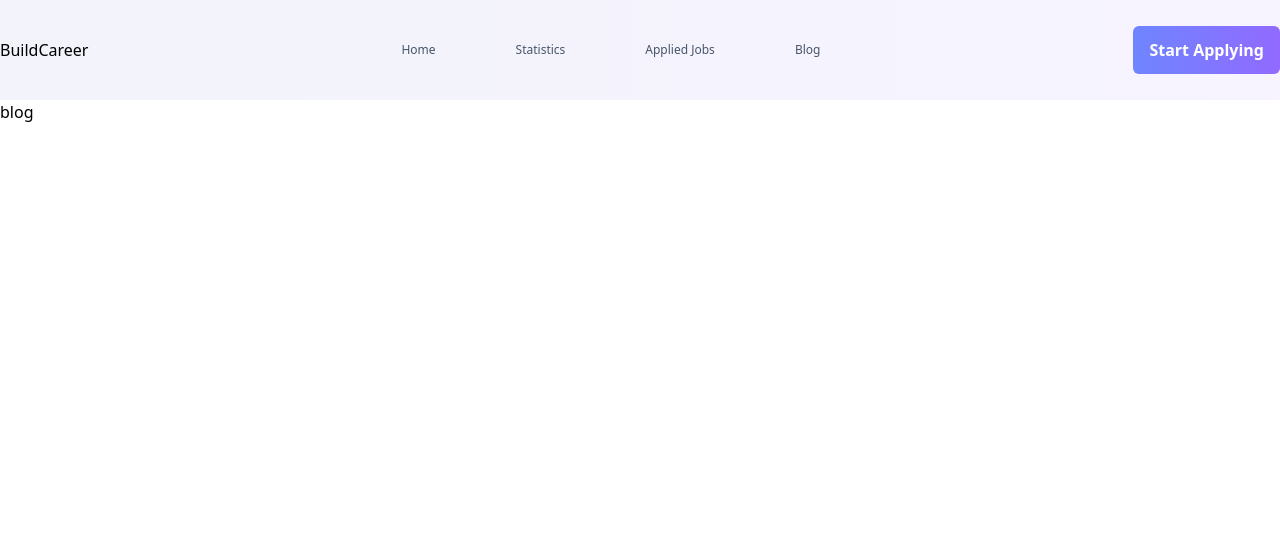
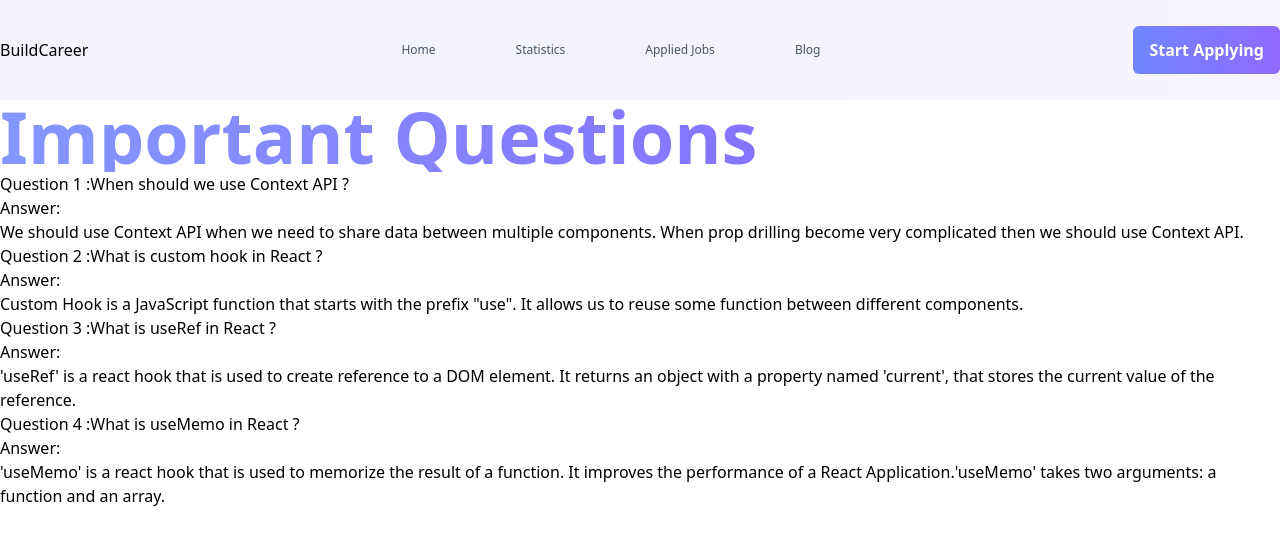
Before and after one commit to rakib8680/Build-Career, a React (Vite) app: page /blog in a window 1280 px wide. Shown: the top 544 px of the page. Built offline with nearby package versions, Linux system fonts and the light colour scheme.

Commit message:
Blog component done

```diff
--- a/src/components/Blog.jsx
+++ b/src/components/Blog.jsx
@@ -2,8 +2,49 @@ import React from 'react';
 
 const Blog = () => {
     return (
-        <div>
-            blog
+        <div className='container mx-auto mt-10 '>
+            <h1 class=" text-gradient text-center mb-12">Important Questions</h1>
+            <div>
+                <h1 class="text-3xl font-semibold text-violet-500 p-5 md:p-0">Question 1 :
+                    <span className=" text-3xl font-semibold text-slate-700">When should we use Context API ? </span>
+                </h1>
+                <p className="text-violet-500 text-lg p-5 ">Answer: <br />
+                    <span className=" text-slate-700 ">
+                        We should use Context API when we need to share data between multiple components. When prop drilling become very complicated then we should use Context API. <br />
+                    </span>
+                </p>
+            </div>
+            <div>
+                <h1 class="text-3xl font-semibold text-violet-500 p-5 md:p-0">Question 2 :
+                    <span className=" text-3xl font-semibold text-slate-700">What is custom hook in React ? </span>
+                </h1>
+                <p className="text-violet-500 text-lg p-5 ">Answer: <br />
+                    <span className=" text-slate-700 ">
+                        Custom Hook is a JavaScript function that starts with the prefix "use". It allows us to reuse some function between different components.<br />
+                    </span>
+                </p>
+            </div>
+            <div>
+                <h1 class="text-3xl font-semibold text-violet-500 p-5 md:p-0">Question 3 :
+                    <span className=" text-3xl font-semibold text-slate-700">What is useRef in React ? </span>
+                </h1>
+                <p className="text-violet-500 text-lg p-5 ">Answer: <br />
+                    <span className=" text-slate-700 ">
+                        'useRef' is a react hook that is used to create reference to a DOM element. It returns an object with a property named 'current', that stores the current value of the reference. <br />
+                    </span>
+                </p>
+            </div>
+            <div>
+                <h1 class="text-3xl font-semibold text-violet-500 p-5 md:p-0">Question 4 :
+                    <span className=" text-3xl font-semibold text-slate-700">What is useMemo in React ? </span>
+                </h1>
+                <p className="text-violet-500 text-lg p-5 ">Answer: <br />
+                    <span className=" text-slate-700 ">
+                        'useMemo' is a react hook that is used to memorize the result of a function. It improves the performance of a React Application.'useMemo'  takes two arguments: a function and an array. <br />
+                    </span>
+                </p>
+            </div>
+
         </div>
     );
 };
--- a/src/index.css
+++ b/src/index.css
@@ -15,7 +15,7 @@
 }
 
 .nav-link {
-    @apply text-xs font-medium text-slate-600 flex gap-20
+    @apply text-xs font-medium text-slate-600 flex gap-14 md:gap-20
 }
 
 .text-gradient {
```
